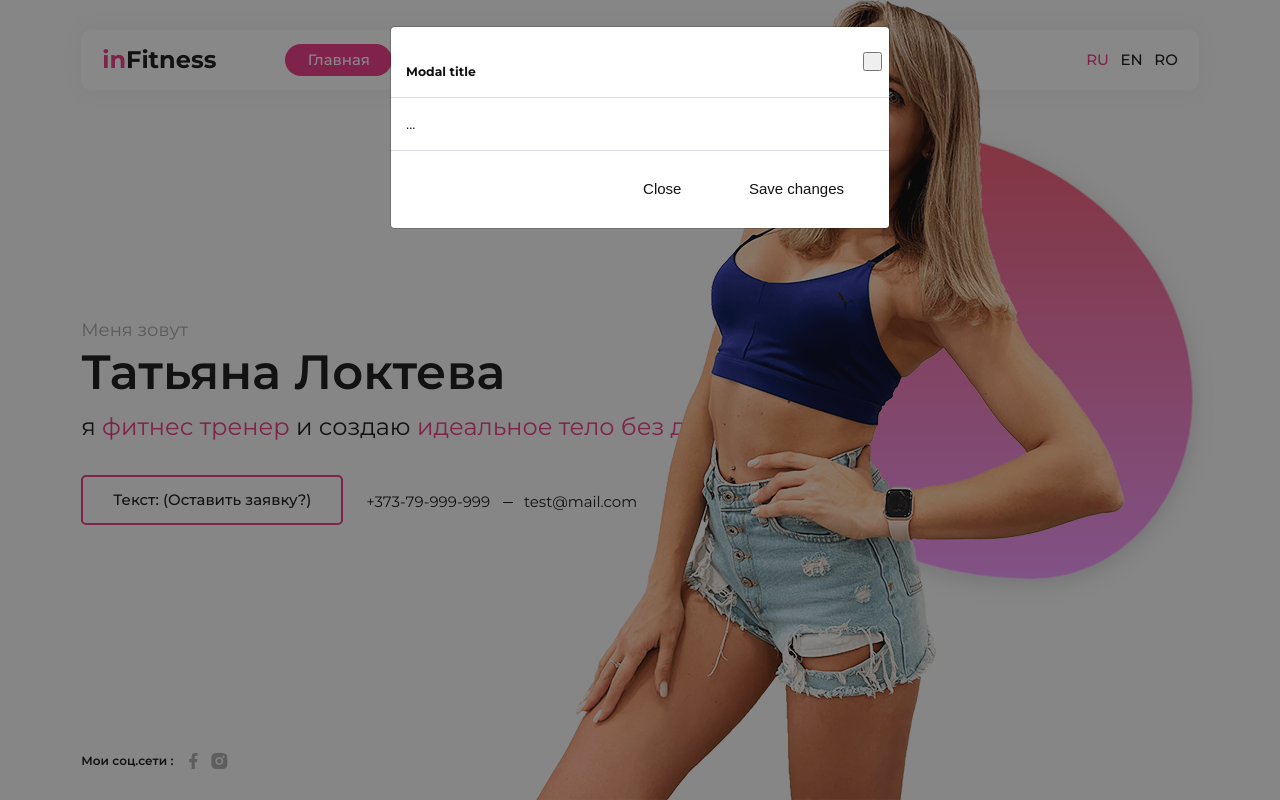
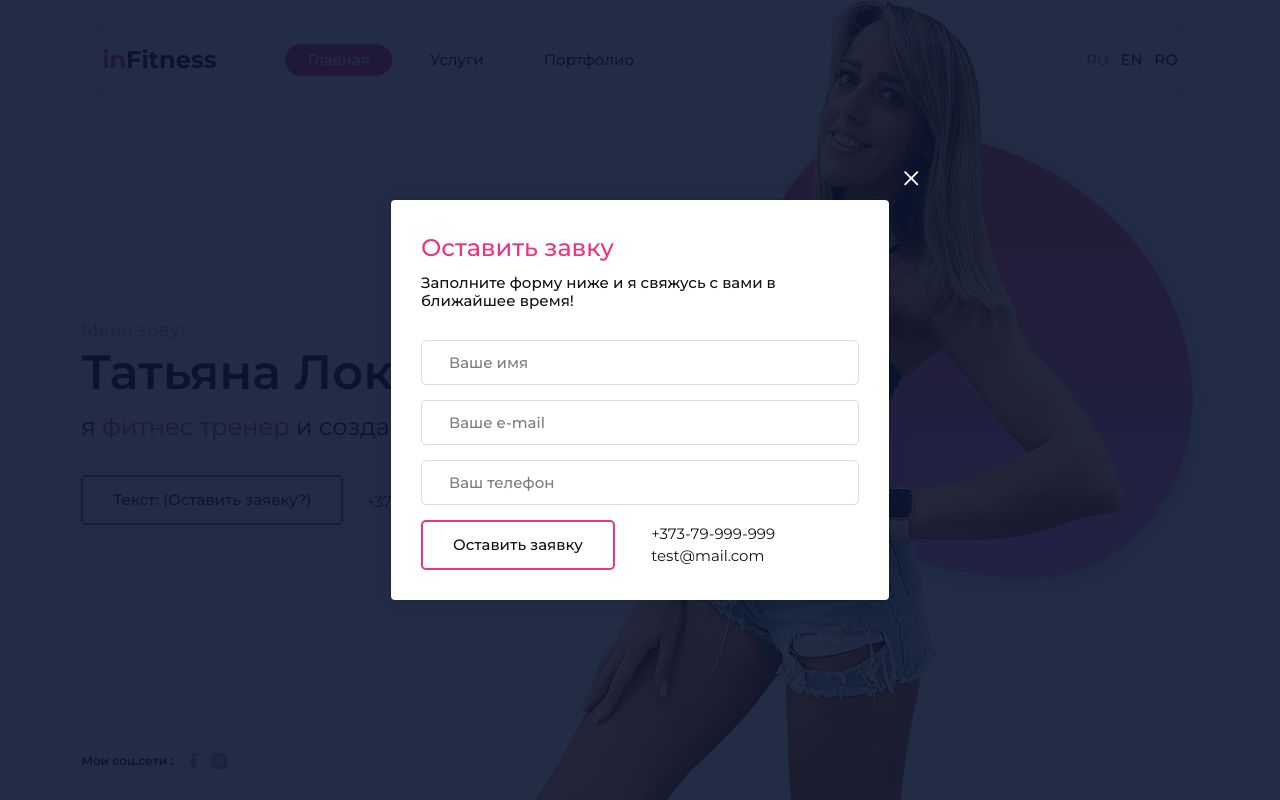
Before and after one commit to 100CoTka/infitness.io, a website: page src/index.html in a window 1280 px wide. Both pictures are taken after a click on the link "Текст: (Оставить заявку?)". Drawn offline with nearby package versions, Linux system fonts and the light colour scheme; files that its build step writes are made by us from their sources; files whose address does not match are found by name.

Commit message:
added modal window and fixed bugs

```diff
--- a/src/assets/sass/blocks/btn.scss
+++ b/src/assets/sass/blocks/btn.scss
@@ -5,12 +5,14 @@
 	background: none;
 	border: none;
 	border-radius: $radius_sm;
+	font-family: inherit;
 	font-size: 1rem;
 	line-height: 1.1;
 	font-weight: 500;
 	color: $black;
 	text-decoration: none;
 	transition: background 0.1s linear, color 0.1s linear;
+	cursor: pointer;
 
 	&--pink {
 		border: 2px solid $pink;
--- a/src/assets/sass/blocks/contacts.scss
+++ b/src/assets/sass/blocks/contacts.scss
@@ -2,6 +2,10 @@
 	margin: 1rem 0 0;
 	padding: 0;
 	list-style: none;
+
+	&--modal {
+		margin-top: 0.2rem;
+	}
 
 	&__item {
 		position: relative;
@@ -26,6 +30,15 @@
 				display: none;
 			}
 		}
+
+		.contacts--modal & {
+			display: block;
+			margin-right: 0;
+
+			&::after {
+				display: none;
+			}
+		}
 	}
 
 	&__link {
--- /dev/null
+++ b/src/assets/sass/blocks/form.scss
@@ -0,0 +1,5 @@
+.form {
+	&__group {
+		margin-bottom: 1rem;
+	}
+}
--- /dev/null
+++ b/src/assets/sass/blocks/input.scss
@@ -0,0 +1,22 @@
+.input {
+	display: block;
+	width: 100%;
+	height: 45px;
+	padding: 1rem 1.8rem;
+	border: 1px solid #ddd;
+	border-radius: $radius_sm;
+	font-family: inherit;
+	font-size: 1rem;
+	line-height: 1.1;
+	font-weight: 500;
+	color: $black;
+
+	&::placeholder {
+		color: #7b7b7b;
+	}
+
+	&:focus {
+		outline: none;
+		border-color: $pink;
+	}
+}
--- /dev/null
+++ b/src/assets/sass/blocks/modal.scss
@@ -0,0 +1,54 @@
+.modal {
+	&-content {
+		position: relative;
+		width: 100%;
+		padding: 2rem;
+		background-color: $white;
+		box-shadow: $shadow;
+		border-radius: $radius_sm;
+	}
+
+	&__close {
+		position: absolute;
+		top: -2.2rem;
+		right: -2.2rem;
+		z-index: 1;
+		width: 1.5rem;
+		height: 1.5rem;
+		padding: 0;
+		background: none;
+		border: none;
+		transition: transform 0.2s linear;
+
+		&:focus {
+			outline: none;
+		}
+
+		&:hover {
+			transform: rotate(180deg);
+		}
+
+		&-icon {
+			display: block;
+			width: 100%;
+			height: 100%;
+			fill: $white;
+			cursor: pointer;
+		}
+	}
+
+	&__title {
+		margin-bottom: 0.5rem;
+		font-size: 1.6rem;
+		color: $pink;
+		font-weight: 500;
+	}
+
+	&__text {
+		margin-bottom: 2rem;
+		font-size: 1rem;
+		font-weight: 500;
+		line-height: 1.2;
+		color: $black;
+	}
+}
--- a/src/assets/sass/style.scss
+++ b/src/assets/sass/style.scss
@@ -26,6 +26,9 @@
 @import "blocks/author";
 @import "blocks/circle";
 @import "blocks/social";
+@import "blocks/modal";
+@import "blocks/form";
+@import "blocks/input";
 @import "blocks/footer";
 
 /* Default styles */
--- a/src/assets/sass/vars.scss
+++ b/src/assets/sass/vars.scss
@@ -6,3 +6,7 @@ $gray_dark: #a1a1a1;
 $radius: 10px;
 $radius_sm: 5px;
 $shadow: 0 0 25px rgba(0, 0, 0, 0.05);
+
+/* Bootstrap Modal */
+$modal-backdrop-bg: #0a1630;
+$modal-backdrop-opacity: 0.9;
--- a/src/tpl/partials/modal.html
+++ b/src/tpl/partials/modal.html
@@ -1,18 +1,44 @@
 <!-- Modal -->
 <div class="modal fade" id="request-modal" tabindex="-1" aria-labelledby="exampleModalLabel" aria-hidden="true">
-	<div class="modal-dialog">
+	<div class="modal-dialog modal-dialog-centered">
 		<div class="modal-content">
-			<div class="modal-header">
-				<h5 class="modal-title" id="exampleModalLabel">Modal title</h5>
-				<button type="button" class="btn-close" data-bs-dismiss="modal" aria-label="Close"></button>
-			</div>
-			<div class="modal-body">
-				...
-			</div>
-			<div class="modal-footer">
-				<button type="button" class="btn btn-secondary" data-bs-dismiss="modal">Close</button>
-				<button type="button" class="btn btn-primary">Save changes</button>
-			</div>
+			<button type="button" class="modal__close" data-bs-dismiss="modal" aria-label="Close">
+				<svg class="modal__close-icon">
+					<use xlink:href="#close"></use>
+				</svg>
+			</button>
+			<div class="modal__title">Оставить завку</div>
+			<div class="modal__text">Заполните форму ниже и я свяжусь с вами в ближайшее время!</div>
+			<form class="form" action="#" method="post">
+				<div class="form__group">
+					<input class="input" type="text" placeholder="Ваше имя">
+				</div>
+				<div class="form__group">
+					<input class="input" type="email" placeholder="Ваше e-mail">
+				</div>
+				<div class="form__group">
+					<input class="input" type="tel" placeholder="Ваш телефон">
+				</div>
+				<div class="row">
+					<div class="col-lg-6">
+						<button class="btn btn--pink" type="submit">Оставить заявку</button>
+					</div>
+					<div class="col-lg-6">
+						<ul class="contacts contacts--modal">
+							<li class="contacts__item">
+								<a class="contacts__link" href="tel:+37379999999">
+									+373-79-999-999
+								</a>
+							</li>
+							<li class="contacts__item">
+								<a class="contacts__link" href="mailto:test@mail.com">
+									test@mail.com
+								</a>
+							</li>
+						</ul>
+					</div>
+				</div>
+			</form>
 		</div>
 	</div>
 </div>
```
Also changed, not shown: src/tpl/partials/sprite.html (+5 -0 lines), dist/assets/css/style.css, dist/assets/css/style.min.css, dist/index.html.
